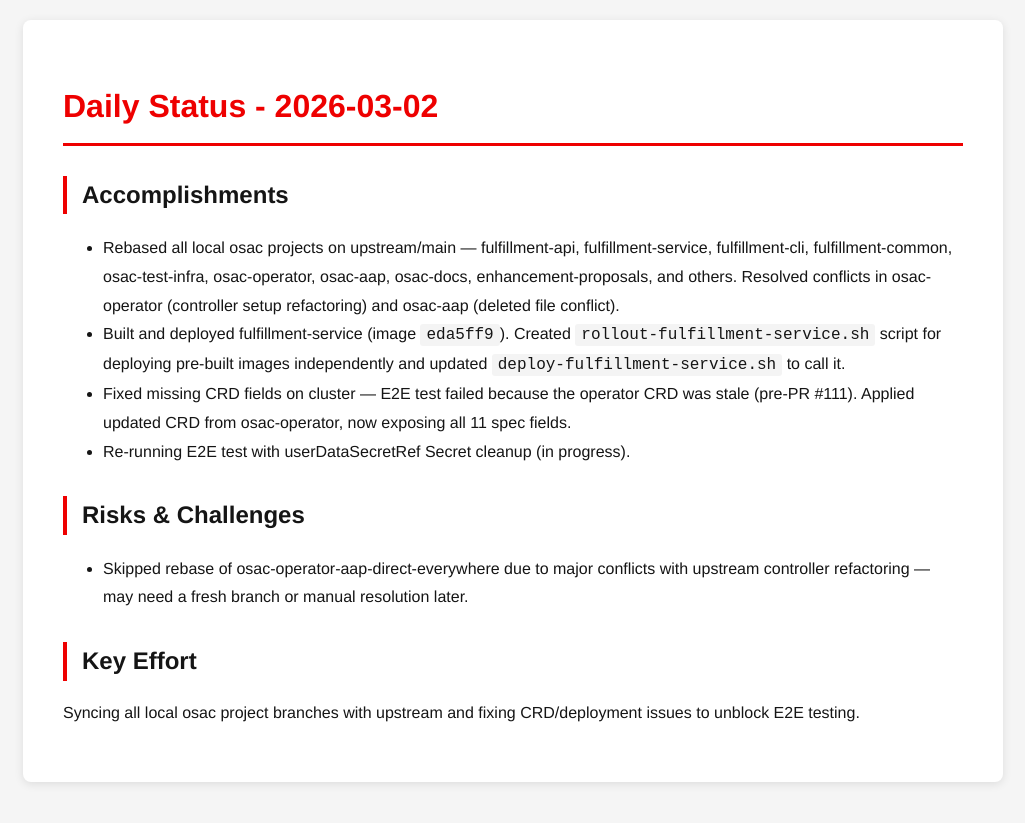
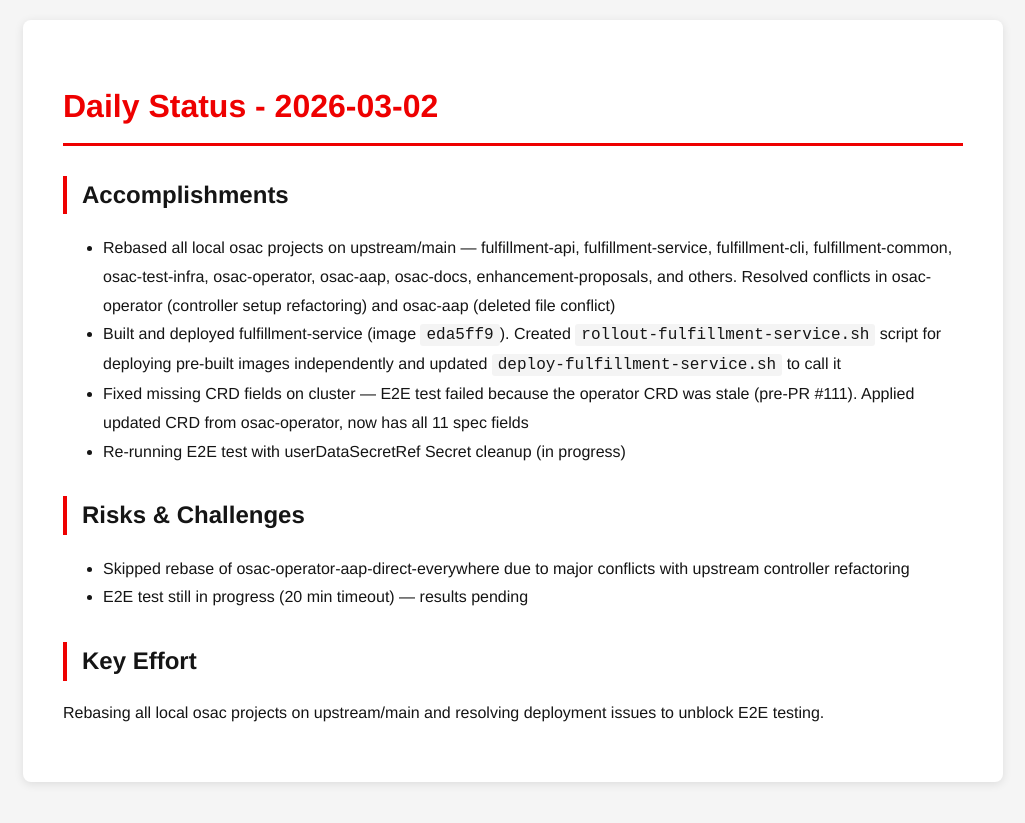
Before and after one commit to tzvatot/daily-status, a Jekyll site: the page built from 2026-03-02.md, in a window 1280 px wide. Shown: the top 823 px of the page, without its empty margins (127-1152 px from the left). Built offline with Jekyll 4.4.1, drawn with Linux system fonts in a browser that asks for light colours.

Commit message:
Daily status update - 2026-03-02

```diff
--- a/2026-03-02.md
+++ b/2026-03-02.md
@@ -7,13 +7,14 @@ date: 2026-03-02
 # Daily Status - 2026-03-02
 
 ## Accomplishments
-- Rebased all local osac projects on upstream/main — fulfillment-api, fulfillment-service, fulfillment-cli, fulfillment-common, osac-test-infra, osac-operator, osac-aap, osac-docs, enhancement-proposals, and others. Resolved conflicts in osac-operator (controller setup refactoring) and osac-aap (deleted file conflict).
-- Built and deployed fulfillment-service (image `eda5ff9`). Created `rollout-fulfillment-service.sh` script for deploying pre-built images independently and updated `deploy-fulfillment-service.sh` to call it.
-- Fixed missing CRD fields on cluster — E2E test failed because the operator CRD was stale (pre-PR #111). Applied updated CRD from osac-operator, now exposing all 11 spec fields.
-- Re-running E2E test with userDataSecretRef Secret cleanup (in progress).
+- Rebased all local osac projects on upstream/main — fulfillment-api, fulfillment-service, fulfillment-cli, fulfillment-common, osac-test-infra, osac-operator, osac-aap, osac-docs, enhancement-proposals, and others. Resolved conflicts in osac-operator (controller setup refactoring) and osac-aap (deleted file conflict)
+- Built and deployed fulfillment-service (image `eda5ff9`). Created `rollout-fulfillment-service.sh` script for deploying pre-built images independently and updated `deploy-fulfillment-service.sh` to call it
+- Fixed missing CRD fields on cluster — E2E test failed because the operator CRD was stale (pre-PR #111). Applied updated CRD from osac-operator, now has all 11 spec fields
+- Re-running E2E test with userDataSecretRef Secret cleanup (in progress)
 
 ## Risks & Challenges
-- Skipped rebase of osac-operator-aap-direct-everywhere due to major conflicts with upstream controller refactoring — may need a fresh branch or manual resolution later.
+- Skipped rebase of osac-operator-aap-direct-everywhere due to major conflicts with upstream controller refactoring
+- E2E test still in progress (20 min timeout) — results pending
 
 ## Key Effort
-Syncing all local osac project branches with upstream and fixing CRD/deployment issues to unblock E2E testing.
+Rebasing all local osac projects on upstream/main and resolving deployment issues to unblock E2E testing.
```
